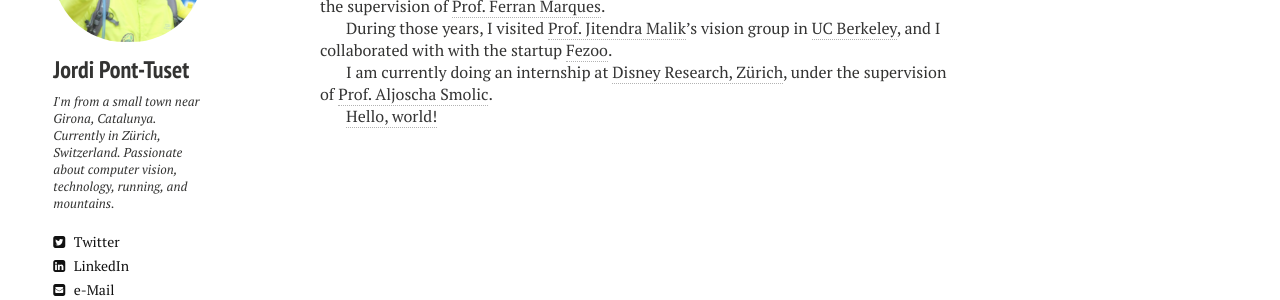
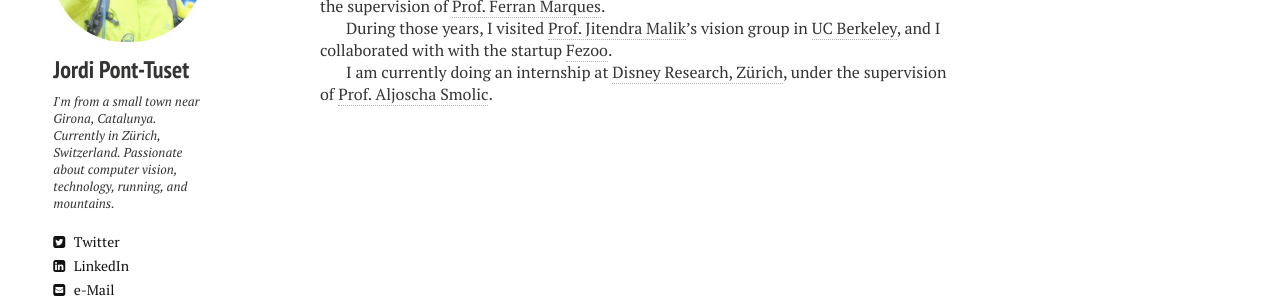
Before and after one commit to jponttuset/jponttuset.github.io, a Jekyll site: the page built from index.md, in a window 1280 px wide. Shown: the part 451-751 px from the top of the page. Built offline with Jekyll 4.4.1, drawn with Linux system fonts in a browser that asks for light colours; nearby versions of some CDN libraries.

```diff
--- a/index.md
+++ b/index.md
@@ -7,12 +7,10 @@ image:
   feature: mountain.jpg
 ---
 
-I am a mathematician, engineer, and PhD in computer vision by [UPC Barcelonatech](http://www.upc.edu) under the supervision of [Prof. Ferran Marques](https://imatge.upc.edu/web/ferran).
+I am a mathematician, engineer, and PhD in computer vision by <a href="http://www.upc.edu" target="_blank">UPC Barcelonatech</a> under the supervision of <a href="https://imatge.upc.edu/web/ferran" target="_blank">Prof. Ferran Marques</a>.
 
 
-During those years, I visited [Prof. Jitendra Malik](http://www.cs.berkeley.edu/~malik/)'s vision group in [UC Berkeley](http://www.berkeley.edu), and I collaborated with with the startup [Fezoo](http://fezoo.cat).
+During those years, I visited <a href="http://www.cs.berkeley.edu/~malik/" target="_blank">Prof. Jitendra Malik</a>'s vision group in <a href="http://www.berkeley.edu" target="_blank">UC Berkeley</a>, and I collaborated with with the startup <a href="http://fezoo.cat" target="_blank">Fezoo</a>.
 
 
-I am currently doing an internship at [Disney Research, Zürich](http://www.disneyresearch.com/research-labs/disney-research-zurich/), under the supervision of [Prof. Aljoscha Smolic](http://zurich.disneyresearch.com/~smolica/).
-
-<a href="http://example.com/" target="_blank">Hello, world!</a>
+I am currently doing an internship at <a href="http://www.disneyresearch.com/research-labs/disney-research-zurich/" target="_blank">Disney Research, Zürich</a>, under the supervision of <a href="http://zurich.disneyresearch.com/~smolica/" target="_blank">Prof. Aljoscha Smolic</a>.
```
